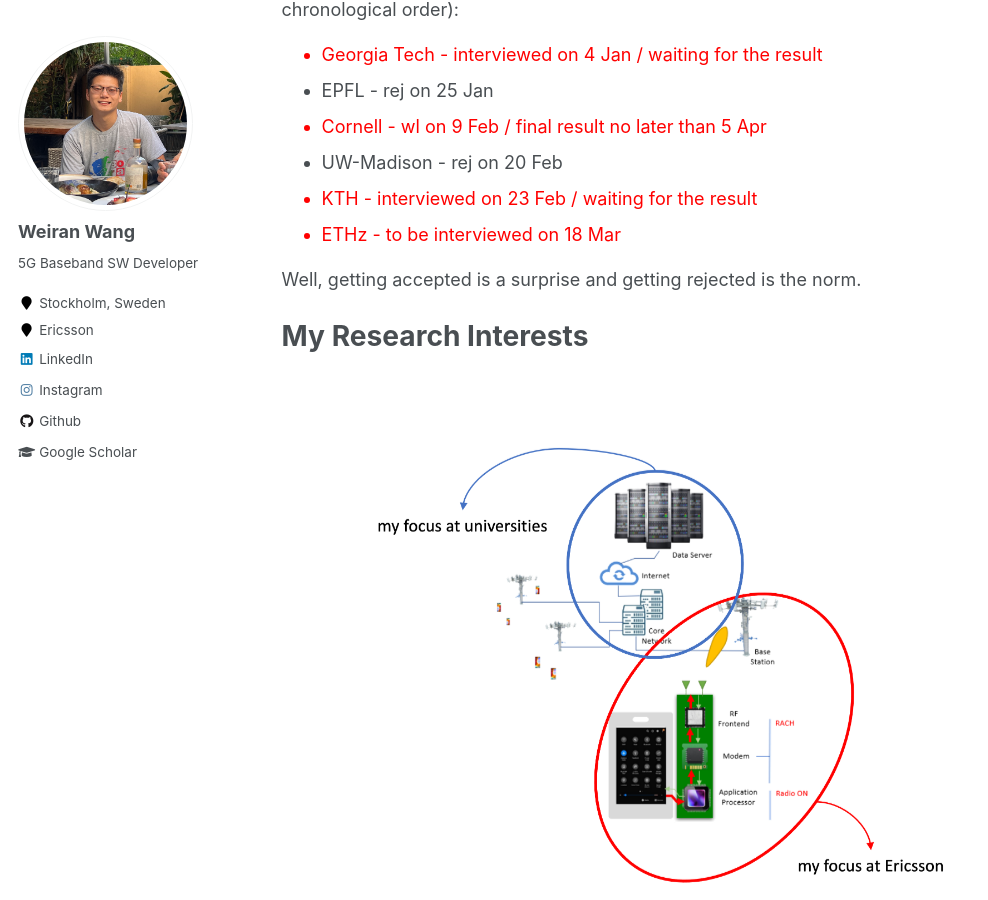
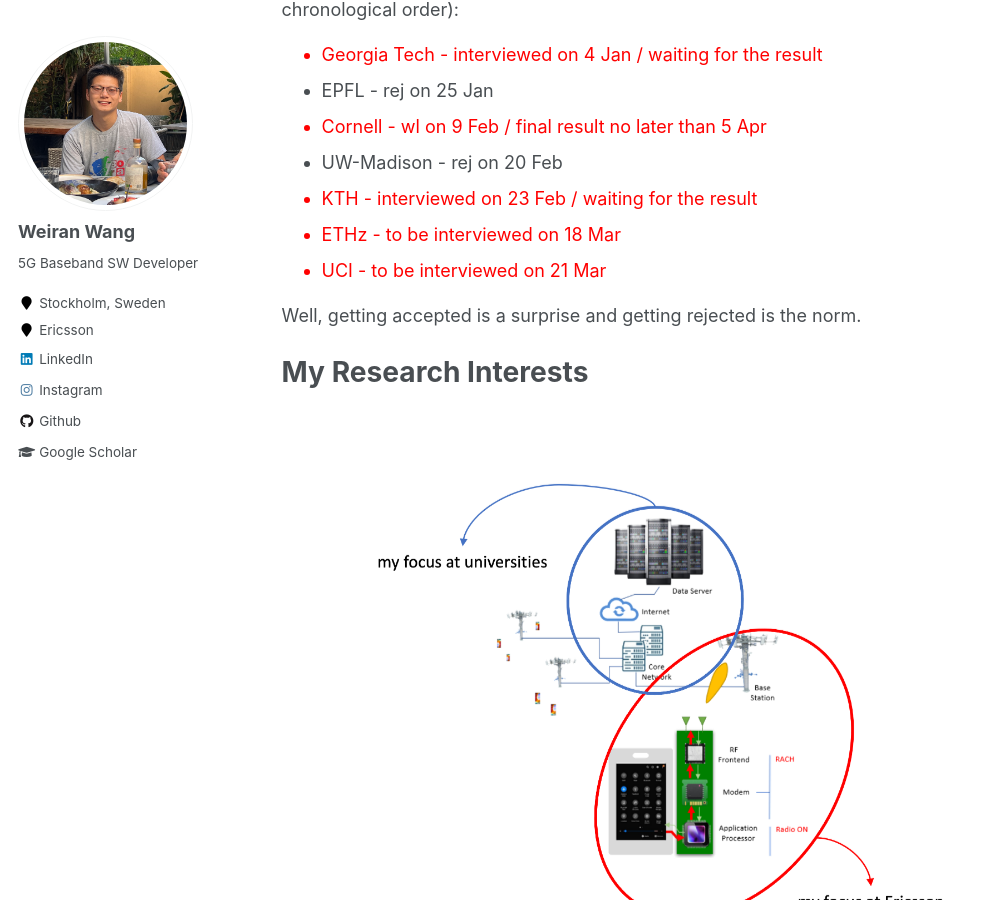
Before and after one commit to wangweiran0129/wangweiran0129.github.io, a Jekyll site: the page built from _pages/about.html, in a window 1280 px wide and 900 px high, scrolled down 427 px. Shown: the whole window, without its empty margins (0-988 px from the left). Built offline with Jekyll 4.4.1, drawn with Linux system fonts in a browser that asks for light colours.

Commit message:
Update my application process

```diff
--- a/_pages/about.html
+++ b/_pages/about.html
@@ -22,6 +22,7 @@
   <li>UW-Madison - rej on 20 Feb</li>
   <li style="color:red">KTH - interviewed on 23 Feb / waiting for the result</li>
   <li style="color:red">ETHz - to be interviewed on 18 Mar</li>
+  <li style="color:red">UCI - to be interviewed on 21 Mar</li>
 </ul>
 Well, getting accepted is a surprise and getting rejected is the norm.
 <br>
```
